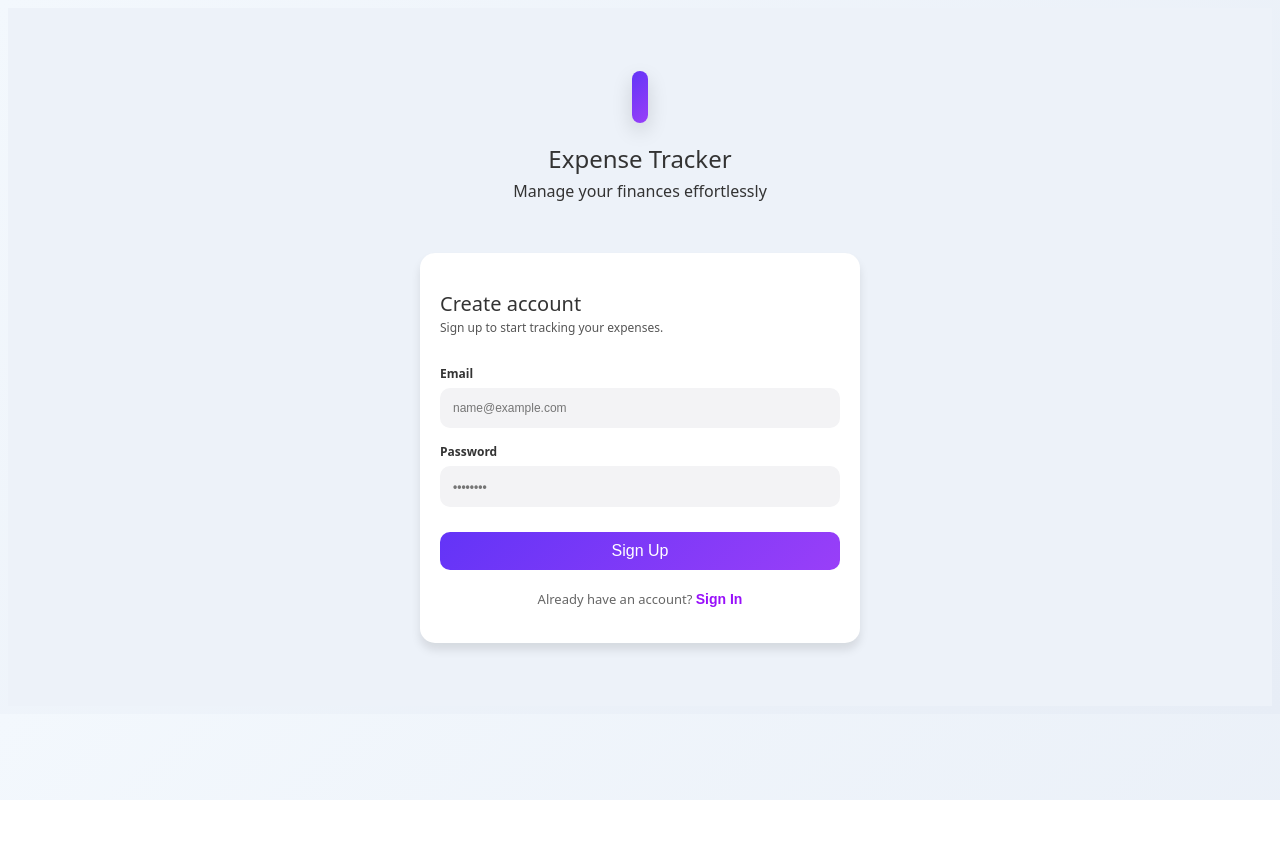
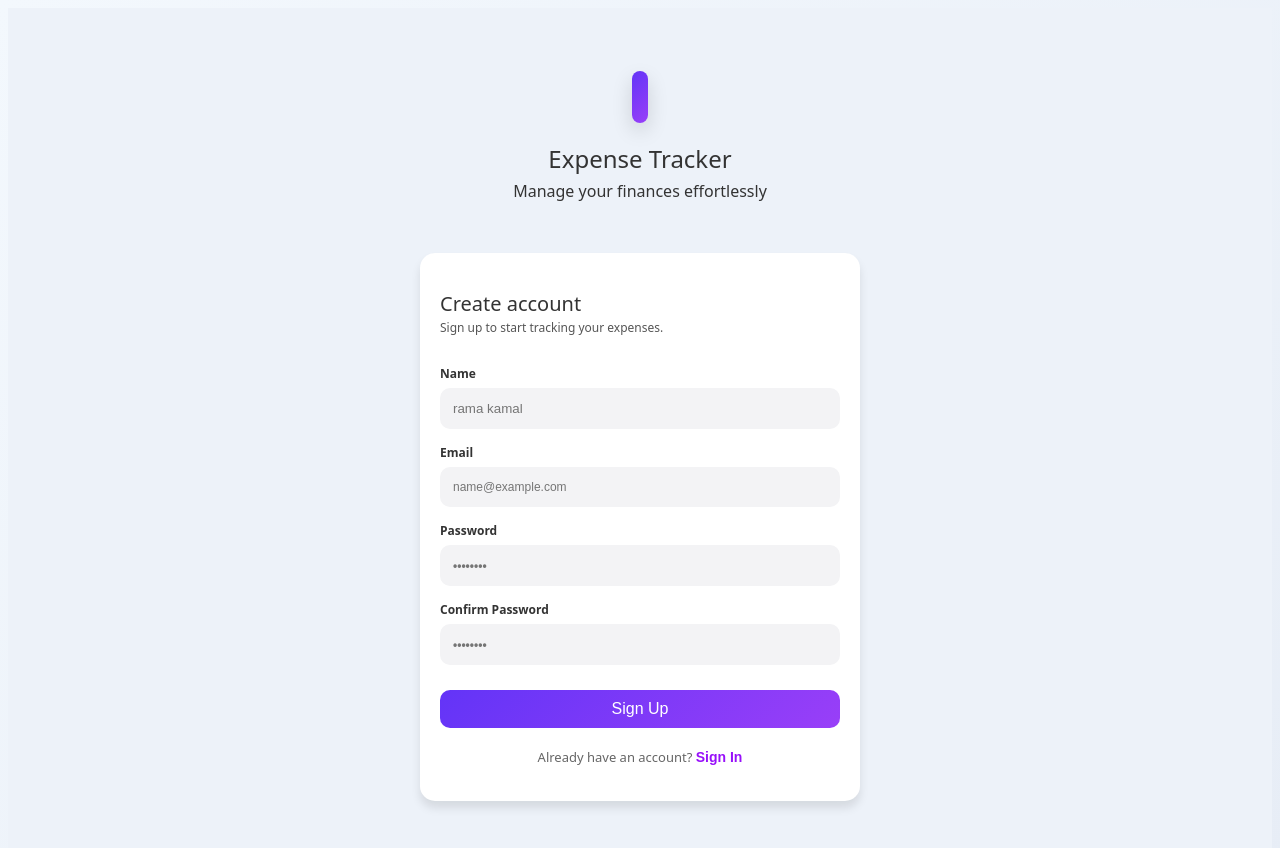
Before and after one commit to rama-alatiq/expense-tracker, a React (Vite) app: page / in a window 1280 px wide. Both pictures are taken after a click on the button "Sign up". Shown: the top 848 px of the page. Before the commit the page ends 800 px from the top, so only its background shows below. Built offline with nearby package versions, Linux system fonts and the light colour scheme; no server answers; some icons are missing; the HTML template or start-up script is replaced by a standard one.

Commit message:
update 9 files

```diff
--- a/index.html
+++ b/index.html
@@ -4,7 +4,7 @@
     <meta charset="UTF-8">
     <meta name="viewport" content="width=device-width, initial-scale=1.0" >
     <title>Expense Tracker</title>
-    <link rel="icon" type="image/png" href="public/wallet.png">
+    <link rel="icon" type="image/png" href="/wallet.png">
     <link href="https://cdn.lineicons.com/4.0/lineicons.css" rel="stylesheet" />
   </head>
   <body>
--- a/src/components/Auth.css
+++ b/src/components/Auth.css
@@ -72,7 +72,8 @@
 }
 
 .auth-container input[type="email"],
-.auth-container input[type="password"] {
+.auth-container input[type="password"],
+.auth-container input[type="text"] {
   width: 100%;
   padding: 13px;
   border: 0px solid #ccc;
--- a/src/components/Auth.jsx
+++ b/src/components/Auth.jsx
@@ -9,6 +9,8 @@ function Auth() {
   const [loading, setLoading] = useState(false);
   const [message, setMessage] = useState("");
   const [authError, setAuthError] = useState(null);
+  const [name, setName] = useState("");
+  const [confirmPass, setConfirmedPass] = useState("");
 
   const { signIn, signUp } = useAuth();
 
@@ -18,15 +20,23 @@ function Auth() {
     setAuthError(null);
     setMessage("");
 
-    if (isSignUp && password.length < 6) {
-      setAuthError("Password must be at least 6 characters long");
-      setLoading(false);
-      return;
+    if (isSignUp) {
+      if (password.length < 8) {
+        setAuthError("Password must be at least 8 characters long");
+        setLoading(false);
+        return;
+      }
+      if(password !==confirmPass){
+        setAuthError("Passwords do not match");
+        setLoading(false);
+        return;
+      }
+
     }
 
     try {
       if (isSignUp) {
-        const { error } = await signUp(email, password);
+        const { error } = await signUp(email, password,name);
         if (error) {
           console.log("supabase signUp error: ", error);
           setAuthError(error.message);
@@ -62,6 +72,18 @@ function Auth() {
             : "Enter your credentials to access your account"}
         </h6>
         <form onSubmit={handleSubmit}>
+          {isSignUp &&(
+            <div className="form-group">
+              <label htmlFor="name">Name</label>
+              <input type="text"
+              id="name"
+              value={name}
+              onChange={(e) => setName(e.target.value)}
+              required
+              placeholder="rama kamal"
+              />
+            </div>
+          )}
           <div className="form-group">
             <label htmlFor="email">Email</label>
             <input
@@ -84,6 +106,18 @@ function Auth() {
               onChange={(e) => setPassword(e.target.value)}
             />
           </div>
+          {isSignUp&&(
+            <div className="form-group">
+              <label htmlFor="confirmPassword">Confirm Password</label>
+              <input type="password"
+              id="confirmPassword"
+              required
+              placeholder="••••••••"
+              value={confirmPass}
+              onChange={(e) => setConfirmedPass(e.target.value)}
+              />
+            </div>
+          )}
           <button type="submit" disabled={loading}>
             {loading ? "Loading..." : isSignUp ? "Sign Up" : "Sign In"}
             {}
--- a/src/components/categorized-expenses.jsx
+++ b/src/components/categorized-expenses.jsx
@@ -24,8 +24,8 @@ function ExpensesByCategory({ expenses }) {
     value,
   }));
 
-  console.log("Expenses", expenses);
-  console.log("chartData", chartData);
+  // console.log("Expenses", expenses);
+  // console.log("chartData", chartData);
   // const COLORS = ["#F97316", "#A855F7", "#3B82F6"];
   const COLORS = chartData.map(
     (_, index) => `hsl(${(index * 40) % 360}, 70%, 50%)`,
--- a/src/components/expenses.jsx
+++ b/src/components/expenses.jsx
@@ -3,7 +3,7 @@ import "./expenses.css";
 import { fetchCategories } from "../hooks/fetchCategories";
 
 function DisplayExpenses({ expenses, onDelete }) {
-  console.log(expenses);
+  // console.log(expenses);
   const [activeTab, setActiveTab] = useState("All");
   const { categories, error } = fetchCategories();
   const [selectedCategory, setSelectedCategory] = useState("");
@@ -33,7 +33,7 @@ function DisplayExpenses({ expenses, onDelete }) {
     (a, b) => new Date(b.created_at) - new Date(a.created_at),
   );
 
-  console.log("filtered expenses: ", filteredExpenses);
+  // console.log("filtered expenses: ", filteredExpenses);
   const isEmpty = expenses.length === 0;
 
   return (
--- a/src/contexts/AuthContext.jsx
+++ b/src/contexts/AuthContext.jsx
@@ -28,8 +28,12 @@ export const AuthProvider = ({ children }) => {
     user,
     signIn: (email, password) =>
       supabase.auth.signInWithPassword({ email, password }),
-    signUp: async (email, password) => {
-      const { data, error } = await supabase.auth.signUp({ email, password });
+    signUp: async (email, password,name) => {
+      const { data, error } = await supabase.auth.signUp({ email, password,options:{
+        data:{
+          name
+        }
+      } });
       // console.log("Supabase signUp raw response - data:", data);
       // console.log("Supabase signUp raw response - error:", error);
       if (error) {
--- a/src/hooks/fetchCategories.js
+++ b/src/hooks/fetchCategories.js
@@ -9,8 +9,8 @@ export const fetchCategories = () => {
     const fetchCategories = async () => {
       const { data, error } = await supabase
         .from("categories")
-        .select("id,name");
-
+        .select("id,name")
+        .order("sort",{ascending:true});
       if (error) {
         console.error("Error fetching categories: ", error);
         setError(error);
```
Also changed, not shown: src/App.jsx (+13 -9 lines), src/components/add-trans-form.jsx (+0 -7 lines).
